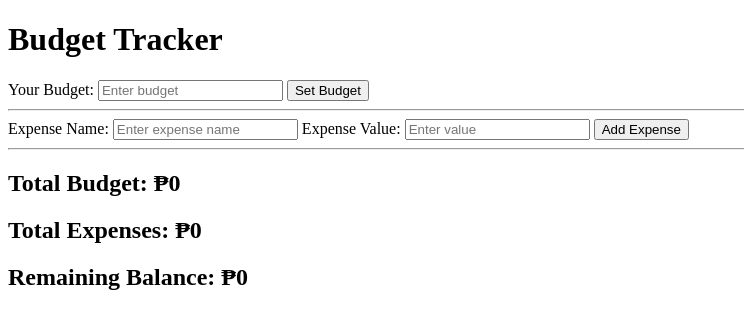
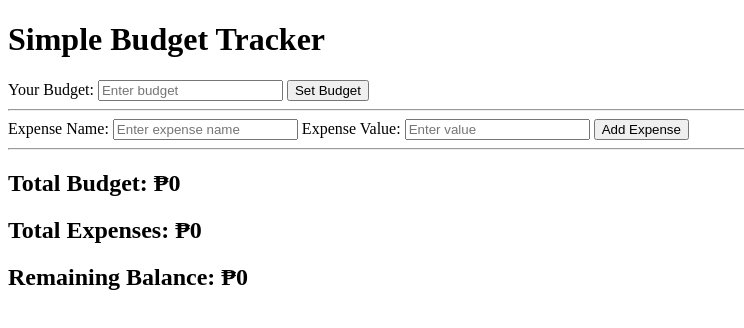
Before and after one commit to unlockthecode/simplebudgettracker, a plain HTML site: page index.html in a window 1280 px wide. Shown: the whole page, without its empty margins (0-744 px from the left). Drawn offline with Linux system fonts and the light colour scheme.

```diff
--- a/index.html
+++ b/index.html
@@ -4,13 +4,13 @@
 <head>
     <meta charset="UTF-8">
     <meta name="viewport" content=""width=device-width, initial-scale="1.0">
-    <title>My Simple Budget Tracker</title>
+    <title>Lock's Simple Budget Tracker</title>
     <link rel="stylesheet" href="style.css">
 </head>
 
 <body>
     <div class="container">
-        <h1>Budget Tracker</h1>
+        <h1>Simple Budget Tracker</h1>
 
         <label for="budget">Your Budget:</label>
         <input type="number" id="budget" placeholder="Enter budget" required>
```
